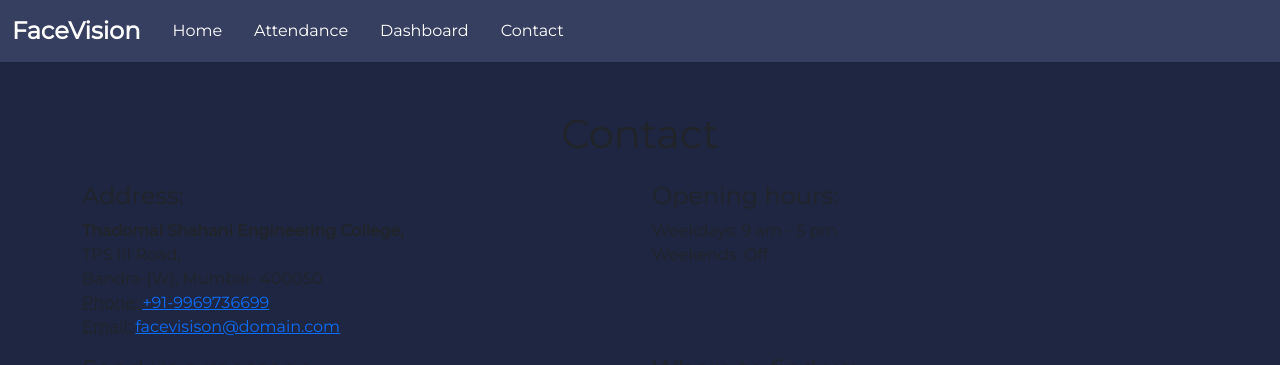
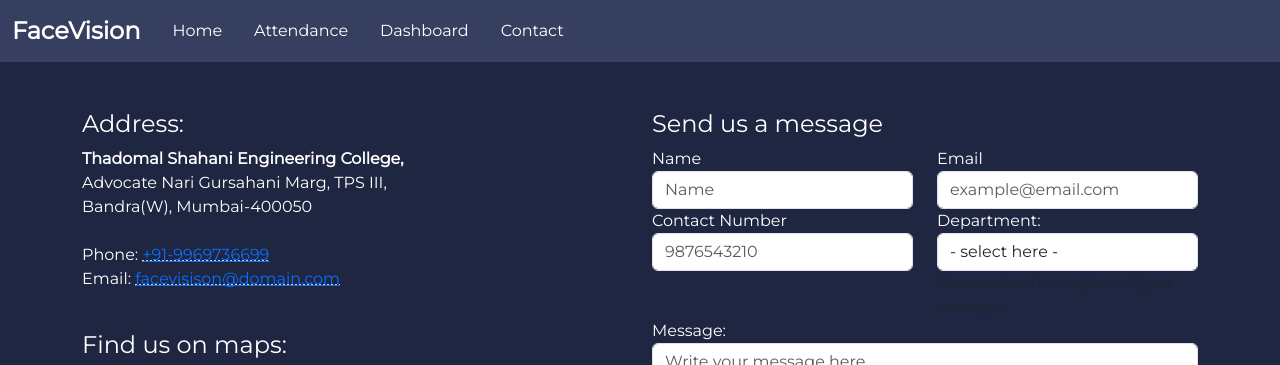
Before and after one commit to ChinmayTullu/FaceVision_Attendance-Tracking-Website, a Flask app: template templates/contact.html in a window 1280 px wide. Shown: the top 365 px of the page. Run offline with Flask 3, Linux system fonts and the light colour scheme; the template is opened without the code that fills it, so the values that code supplies are empty; parts of the project's set-up code (start-up, migrations or seed data) failed here and were passed over; some libraries are stand-ins or nearby versions.

Commit message:
updated the contact page

```diff
--- a/templates/contact.html
+++ b/templates/contact.html
@@ -45,29 +63,32 @@
         </nav>
     </div>
 
-    <div class="container my-3 my-sm-5">
-        <h1 class="mb-sm-4 text-center">Contact</h1>
+    <div class="container my-3 my-sm-5 text-white">
         <div class="row">
             <div class="col-12 col-md-6">
                 <h4>Address:</h4>
                 <address>
                     <strong>Thadomal Shahani Engineering College,</strong><br />
-                    TPS III Road,<br />
-                    Bandra-(W), Mumbai- 400050<br />
-                    <abbr title="Telephone">Phone: </abbr><a href="tel:+919969736699">+91-9969736699</a><br />
-                    <abbr title="Mail">Email: </abbr><a href="mailto:facevisison@domain.com">facevisison@domain.com</a>
+                    Advocate Nari Gursahani Marg, TPS III,<br />
+                    Bandra(W), Mumbai-400050<br />
+                    <br>
+                    <p>Phone:
+                       <abbr title="Telephone"><a href="tel:+919969736699">+91-9969736699</a></abbr>
+                       <br>
+                       Email:
+                       <abbr title="Mail"><a href="mailto:facevisison@domain.com">facevisison@domain.com</a></abbr>
+                    </p>
                 </address>
+                <br>
+                <h4>Find us on maps:</h4>
+                <div class="embed-responsive embed-responsive-4by3">
+                    <iframe src="https://www.google.com/maps/embed?pb=!1m18!1m12!1m3!1d3770.9834630705877!2d72.83327990951126!3d19.06446468206323!2m3!1f0!2f0!3f0!3m2!1i1024!2i768!4f13.1!3m3!1m2!1s0x3be7c91130392c07%3A0x3c47bf391c8de931!2sThadomal%20Shahani%20Engineering%20College!5e0!3m2!1sen!2sin!4v1714139644956!5m2!1sen!2sin"
+                    width="350" height="175" frameborder="0" allowfullscreen>
+                    </iframe>
+                </div>
             </div>
+
             <div class="col-12 col-md-6">
-                <h4>Opening hours:</h4>
-                <p>
-                    Weekdays:<span class="float-right"> 9 am - 5 pm</span><br />
-                    Weekends:<span class="float-right"> Off</span><br />
-                </p>
-            </div>
-        </div>
-        <div class="row">
-            <div class="col-12 col-lg-6 mb-3">
                 <h4>Send us a message</h4>
                 <form action="#">
                     <div class="row">
```
Also changed, not shown: other parts of templates/contact.html (+28 -8 lines), static/styles/login.css (+31 -3 lines), templates/collect.html (+1 -6 lines), templates/login.html (+4 -33 lines), templates/students_page.html (added), templates/teachers_page.html (added).
